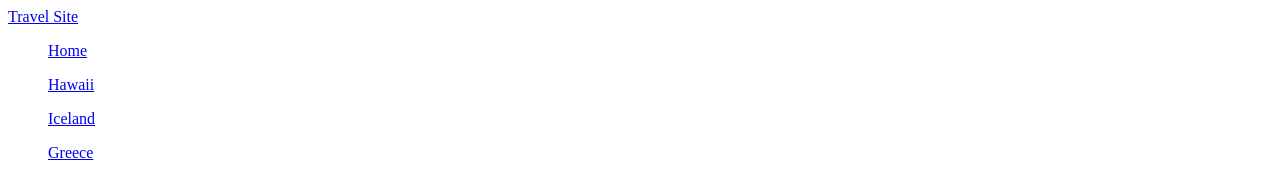
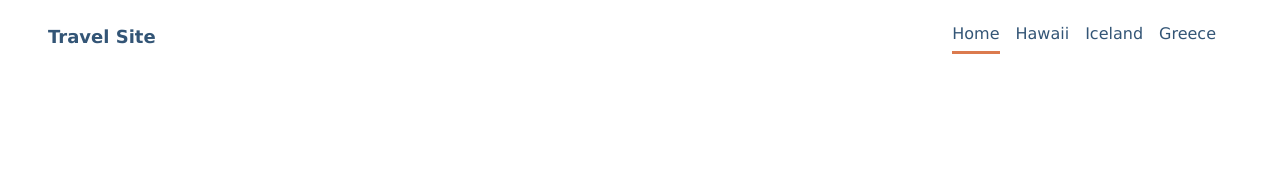
Before and after one commit to yogyatabhaskar/yogyata-bhaskar-travelsite, a plain HTML site: page index.html in a window 1280 px wide. Drawn offline with Linux system fonts and the light colour scheme.

Commit message:
Updated _typography, _mixins and _header SASS files for the project

```diff
--- a/css/partials/_global.scss
+++ b/css/partials/_global.scss
@@ -4,4 +4,5 @@
 
 body{
     margin: 0;
+    font-family: Verdana, Geneva, Tahoma, sans-serif;
 }
--- a/css/partials/_header.scss
+++ b/css/partials/_header.scss
@@ -1,5 +1,47 @@
+@use './variables';
+@use './typography';
+@use './mixins';
+
 
 .header {
     display: flex;
+    justify-content: space-between;
+    padding: 0.5rem 3rem;
+    background-color: variables.$color-primary;
+
+    &__logo{
+        text-decoration: none;
+        color: variables.$color-secondary;
+
+            &:visited {
+                color: variables.$color-secondary;
+
+            }
+    }
+}
+
+.navigation {
+    padding: 1rem;
+
+    &__list{
+        @include mixins.reset-list;
+        display: flex;
+        justify-content: space-between;
+    }
+
+    &__link {
+        text-decoration: none;
+        margin-left: 1rem;
+        padding-bottom: 0.5rem;
+        color: variables.$color-secondary;
+
+            &--active{
+                border-bottom: 0.2rem solid variables.$color-tertiary;
+            }
+
+            &:visited{
+                color: variables.$color-secondary;
+            }
+    }
 
 }
--- a/css/partials/_mixins.scss
+++ b/css/partials/_mixins.scss
@@ -0,0 +1,5 @@
+@mixin reset-list {
+    margin: 0;
+    padding: 0;
+    list-style: none;
+}
--- a/css/partials/_typography.scss
+++ b/css/partials/_typography.scss
@@ -0,0 +1,9 @@
+h3{
+    font-size: 1.125rem;
+    font-weight: 600;
+}
+
+li{
+    font-size: 16px;
+    font-weight: 100;
+}
--- a/index.html
+++ b/index.html
@@ -4,18 +4,22 @@
     <meta charset="UTF-8">
     <meta http-equiv="X-UA-Compatible" content="IE=edge">
     <meta name="viewport" content="width=device-width, initial-scale=1.0">
+    <link rel="stylesheet" href="./css/main.css">
     <title>Travel Site</title>
 </head>
 <body>
     <!--header part-->
     <header class="header">
-        <a class="header__logo" href="#">Travel Site</a>
+        <h3><a class="header__logo" href="#">Travel Site</a></h3>
+
     <!-- navigation -->
-        <nav class="header__navbar">
-            <ul class="header__list"><a href="#">Home</a></ul>
-            <ul class="header__list"><a href="#">Hawaii</a></ul>
-            <ul class="header__list"><a href="#">Iceland</a></ul>
-            <ul class="header__list"><a href="#">Greece</a></ul>
+        <nav class="navigation">
+            <ul class="navigation__list">
+            <li><a class="navigation__link navigation__link--active" href="#">Home</a></li>
+            <li><a class="navigation__link" href="#">Hawaii</a></li>
+            <li><a class="navigation__link" href="#">Iceland</a></li>
+            <li><a class="navigation__link" href="#">Greece</a></li>
+            </ul>
         </nav>
     <!--hero section-->
     </header>
```
Also changed, not shown: css/main.css, 1 other file.
